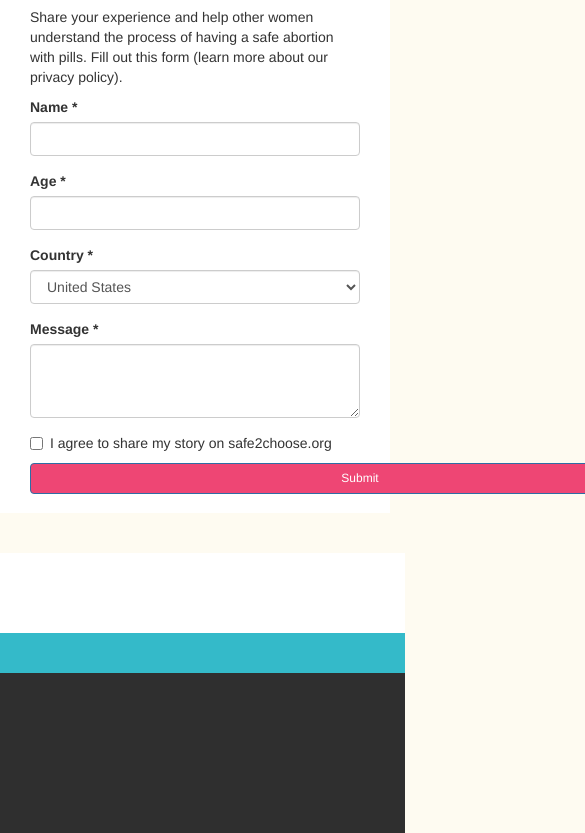
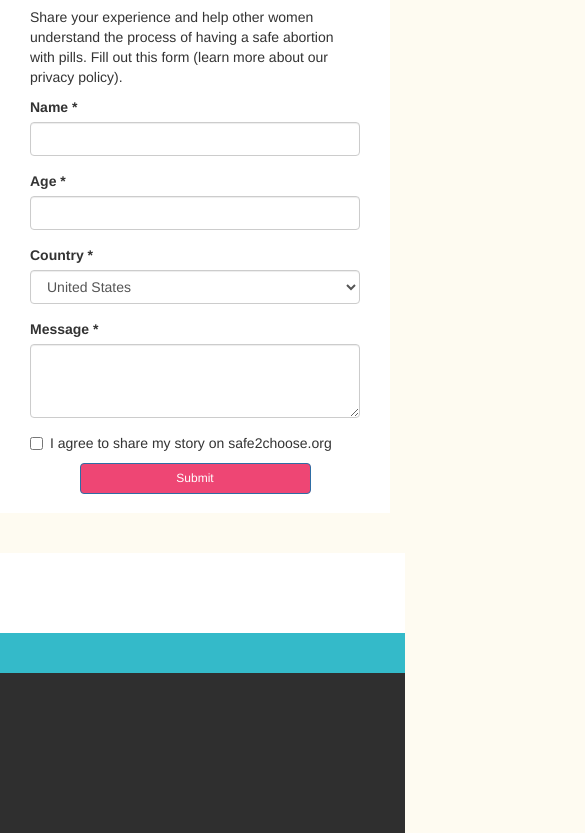
Before and after one commit to diego-s2c/testimonials, a plain HTML site: page ana_testimonial.html in a window 390 px wide. Shown: the part 1537-2370 px from the top of the page, 585 px wide, since content can reach past the window. Drawn offline with nearby package versions, Linux system fonts and the light colour scheme.

Commit message:
Submit button resized

```diff
--- a/styles_index.css
+++ b/styles_index.css
@@ -61,7 +61,4 @@ body{
 	.btn{
 		font-size: 12px;
 	}
-	.mobile-size{
-		width: 200%;
-	}
 }
```
